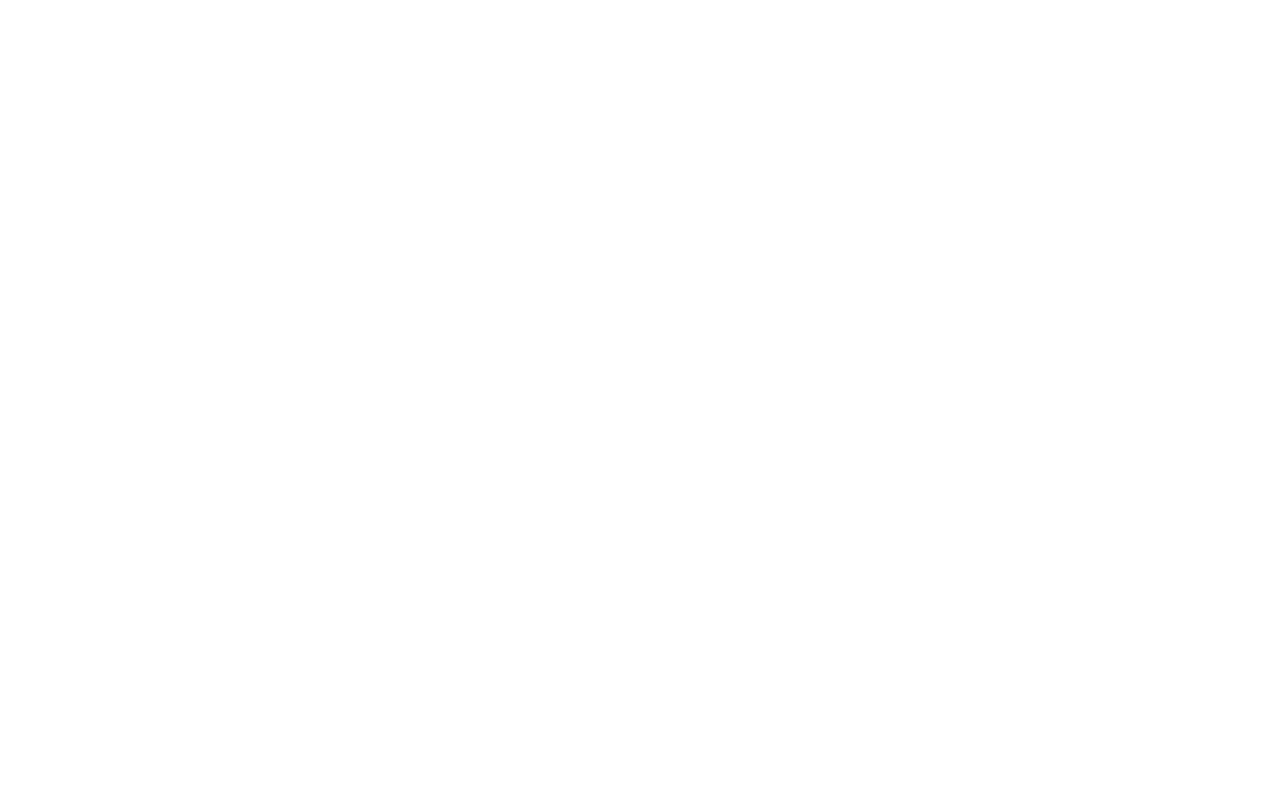
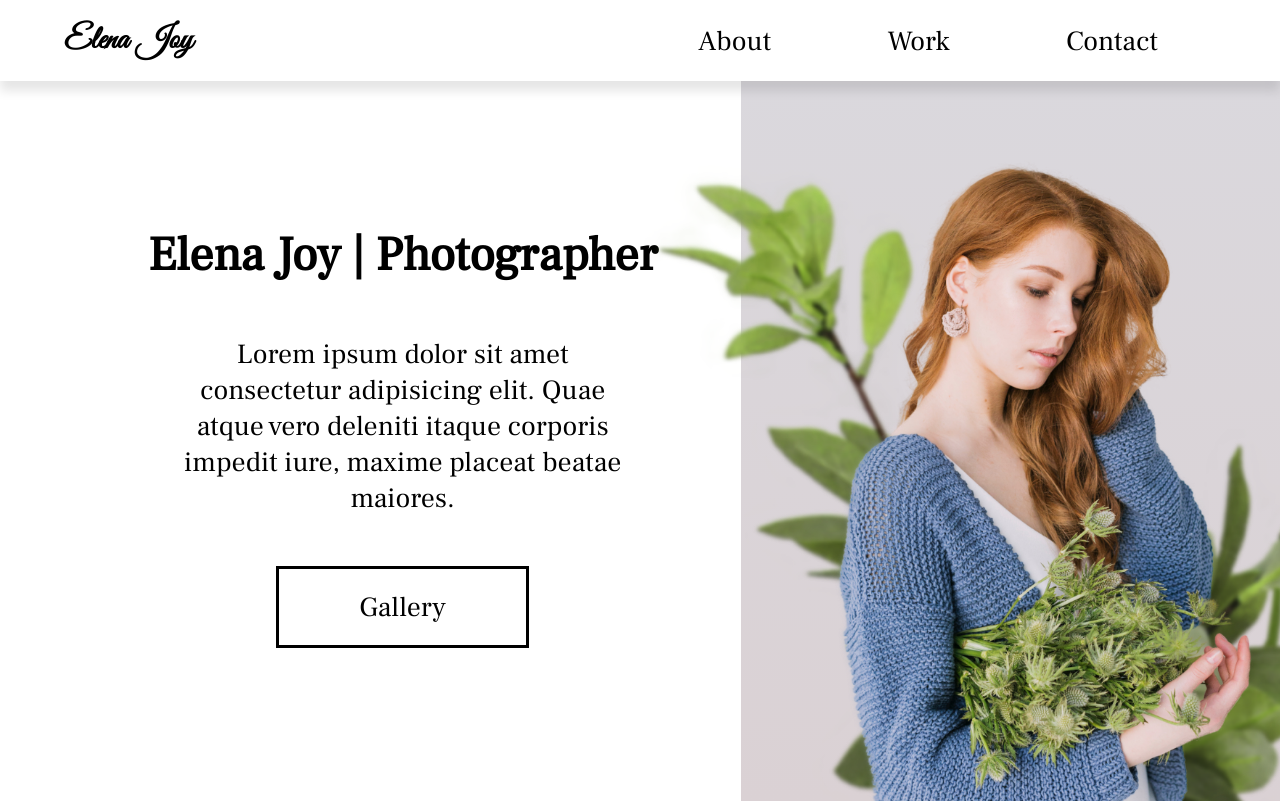
Before and after one commit to parsfront/web-project-2, a plain HTML site: page index.html in a window 1280 px wide. Drawn offline with Linux system fonts and the light colour scheme.

Commit message:
adding icons and images and plant

```diff
--- a/css/style.css
+++ b/css/style.css
@@ -41,7 +41,8 @@ li,
 button,
 input,
 label,
-p {
+p,
+a {
     font-size: var(--text);
 }
 
@@ -59,6 +60,15 @@ h5 {
     font-size: var(--header4);
 }
 
+ul {
+    list-style: none;
+}
+
+a {
+    text-decoration: none;
+    color: black;
+}
+
 .flex {
     display: flex;
     flex-direction: column;
@@ -66,10 +76,88 @@ h5 {
     align-items: center;
 }
 
-ul {
-    list-style: none;
+body {
+    font-family: 'Ruhl', sans-serif;
 }
 
-a {
-    text-decoration: none;
+h1 {
+    font-family: 'Vibes', sans-serif;
 }
+
+/*nav section*/
+.main-head {
+    box-shadow: 0px 10px 10px rgba(0, 0, 0, 0.1);
+    z-index: 3;
+    position: relative;
+}
+
+nav {
+    width: 90%;
+    margin: auto;
+    display: flex;
+    align-items: center;
+    min-height: 10vh;
+    padding: 2rem 0rem;
+}
+
+#logo {
+    flex: 1 1 20rem;
+}
+
+.nav-links {
+    display: flex;
+    justify-content: space-around;
+    flex: 1 1 20rem;
+}
+
+.hero {
+    min-height: 90vh;
+    width: 95%;
+    margin: 0 0 0 auto;
+    display: flex;
+    flex-wrap: wrap;
+    overflow: hidden;
+}
+
+.hero-introduction {
+    flex: 2 1 40rem;
+    text-align: center
+}
+
+.hero-introduction p {
+    padding: 5rem 10rem;
+}
+
+.hero-introduction h2 {
+    padding-top: 3rem;
+}
+
+.hero-introduction a {
+    padding: 2rem 8rem;
+    border: 3px solid black;
+    margin-bottom: 4rem;
+}
+
+.hero-images {
+    flex: 1 1 40rem;
+    background: linear-gradient(#dad8dd, #dad1d4);
+    position: relative;
+    z-index: 1;
+}
+
+.hero-elena {
+    width: 100%;
+    height: 100%;
+    object-fit: cover;
+}
+
+.plant {
+    position: absolute;
+    bottom: 0;
+    left: -20%;
+    z-index: -1;
+}
+
+.plant2 {
+    left: 40%;
+}
--- a/index.html
+++ b/index.html
@@ -13,7 +13,31 @@
 </head>
 
 <body>
-
+    <header class="main-head">
+        <nav>
+            <h1 id="logo">Elena Joy</h1>
+            <ul class="nav-links">
+                <li><a href="#about">About</a></li>
+                <li><a href="#work">Work</a></li>
+                <li><a href="#contact">Contact</a></li>
+            </ul>
+        </nav>
+    </header>
+    <main>
+        <section class="hero">
+            <div class="hero-introduction flex">
+                <h2>Elena Joy | Photographer</h2>
+                <p>Lorem ipsum dolor sit amet consectetur adipisicing elit. Quae atque vero deleniti itaque corporis
+                    impedit iure, maxime placeat beatae maiores.</p>
+                <a href="#gallery">Gallery</a>
+            </div>
+            <div class="hero-images">
+                <img class="hero-elena" src="./images/elena-joy.png" alt="elena-joy">
+                <img src="./images/plant1.png" alt="" class="plant1 plant">
+                <img src="./images/plant2.png" alt="" class="plant2 plant">
+            </div>
+        </section>
+    </main>
 </body>
 
 </html>
```
Also changed, not shown: icons/instagram 1.svg (added), icons/twitter 1.svg (added), icons/youtube-symbol 1.svg (added), images/about-image.png (added), images/contact-image.jpg (added), images/elena-joy.png (added), images/gallery-1.jpg (added), images/gallery-2.jpg (added), images/gallery-3.jpg (added), images/gallery-4.jpg (added), images/plant1.png (added), images/plant2.png (added).
